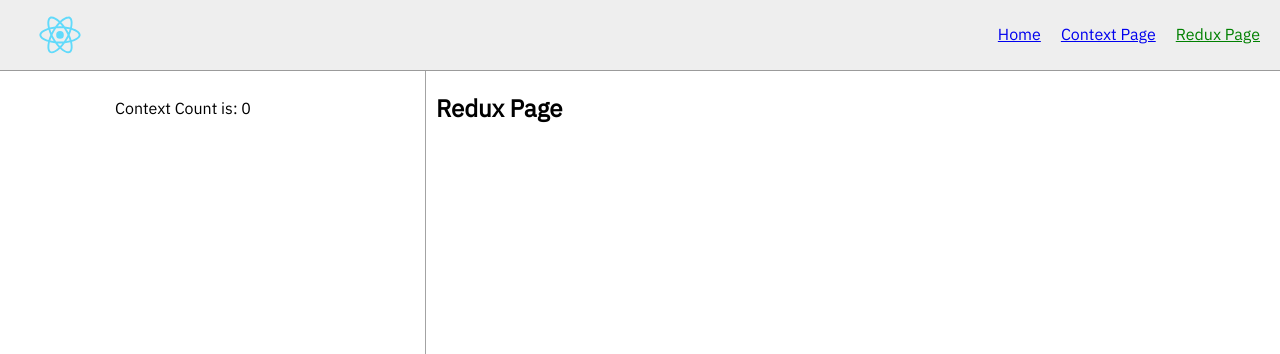
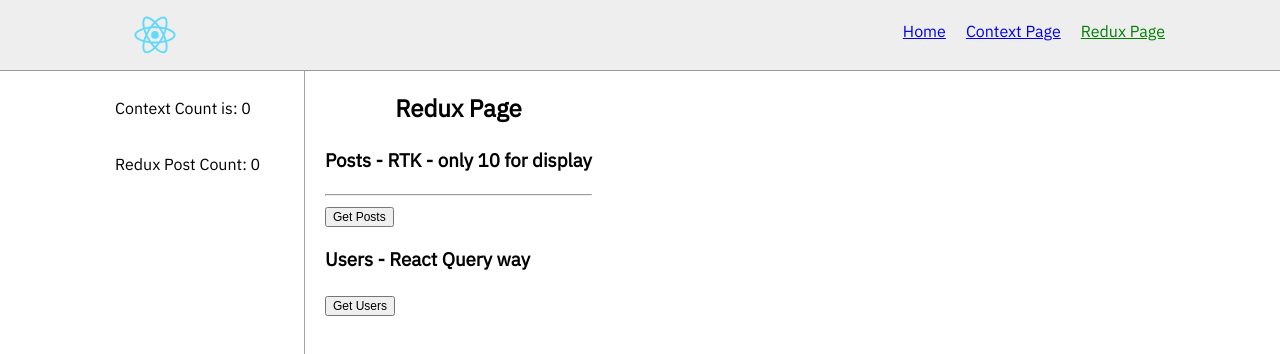
Before and after one commit to vamdigital/create-vam-app, a React (Create React App) app: page /redux in a window 1280 px wide. Shown: the top 354 px of the page. Built offline with nearby package versions, Linux system fonts and the light colour scheme.

Commit message:
adds reduxtoolkit and reactquery

```diff
--- /dev/null
+++ b/src/app/hooks.ts
@@ -0,0 +1,5 @@
+import { TypedUseSelectorHook, useDispatch, useSelector } from "react-redux";
+import type { AppDispatch, RootState } from "store";
+
+export const useAppDispatch = () => useDispatch<AppDispatch>();
+export const useAppSelector: TypedUseSelectorHook<RootState> = useSelector;
--- a/src/components/Header/Header.tsx
+++ b/src/components/Header/Header.tsx
@@ -1,6 +1,7 @@
 import { ReactComponent as Logo } from "assets/icons/logo.svg";
 import { NavLink } from "react-router-dom";
 import styled from "styled-components";
+import { Container } from "styles/globalStyles";
 
 const HeaderWrapper = styled.header`
 	display: flex;
@@ -27,6 +28,8 @@ const NavWrapper = styled.ul`
 
 const Nav = styled.nav`
 	display: flex;
+	width: 100%;
+	justify-content: flex-end;
 `;
 
 const NavList = styled.li`
@@ -41,6 +44,7 @@ const NavList = styled.li`
 export const HeaderComponent = () => {
   return (
 		<HeaderWrapper>
+			<Container>
 			<LogoWrapper>
 				<Logo width={100} height={50}/>
 				</LogoWrapper>
@@ -57,6 +61,7 @@ export const HeaderComponent = () => {
 					</NavList>
 				</NavWrapper>
 			</Nav>
+			</Container>
 		</HeaderWrapper>
   );
 };
--- a/src/components/Sidebar/sidebar.tsx
+++ b/src/components/Sidebar/sidebar.tsx
@@ -1,22 +1,27 @@
+import { useAppSelector } from "app/hooks";
 import { useCounterContext } from "context/counter/CounterContext";
 import styled from "styled-components";
 
 const SideBarWrapper = styled.div`
 	display: flex;
 	width: 30%;
+	max-width: 200px;
 	flex-direction: column;
 	padding: 10px;
-	margin-right: 10px;
+	margin-right: 20px;
 	border-right: 1px solid #a3a3a3;
+	min-height: 100%;
 	height: 100vh;
 
 `;
 
 export const SideBarComponent = () => {
   const { state } = useCounterContext();
+  const { postCount } = useAppSelector(state => state.posts);
   return (
 		<SideBarWrapper>
 			<p>Context Count is: {state.count}</p>
+			<p>Redux Post Count: {postCount}</p>
 		</SideBarWrapper>
   );
 };
--- /dev/null
+++ b/src/features/postsSlice.ts
@@ -0,0 +1,56 @@
+import { createAsyncThunk, createSlice, PayloadAction } from "@reduxjs/toolkit";
+
+export type PostData = {
+	userId: number;
+	id: number;
+	title: string;
+	body: string;
+}
+
+interface PostState {
+	data : PostData[];
+	status: "idle" | "loading" | "error";
+	error: string;
+	postCount: number;
+};
+
+const initialState: PostState = {
+  data: [],
+  status: "idle",
+  error: "",
+  postCount: 0
+};
+
+export const fetchPosts = createAsyncThunk("fetch/posts", async() => {
+  const response = await fetch("https://jsonplaceholder.typicode.com/posts");
+  if (!response.ok) throw new Error("Error fetching the data");
+  return response.json();
+});
+
+export const postSlice = createSlice({
+  name: "posts",
+  initialState,
+  reducers: {
+    getposts: (state, action: PayloadAction<PostData[]>) => {
+      state.status = "idle";
+      state.data = action.payload;
+    },
+    getPostCount: (state) => {
+      state.postCount = state.data?.length > 0 ? state.data?.length : 0;
+    }
+  },
+  extraReducers: (builder) => {
+    builder.addCase(fetchPosts.pending, (state) => {
+      state.status = "loading";
+    });
+    builder.addCase(fetchPosts.fulfilled, (state, action: PayloadAction<PostData[]>) => {
+      state.status = "idle";
+      state.data = action.payload;
+      state.postCount = state.data.length;
+    });
+  }
+
+});
+
+export const { getposts, getPostCount } = postSlice.actions;
+export default postSlice.reducer;
--- a/src/index.tsx
+++ b/src/index.tsx
@@ -1,15 +1,23 @@
 import React from "react";
 import ReactDOM from "react-dom";
+import { QueryClient, QueryClientProvider } from "react-query";
+import { Provider } from "react-redux";
 import { BrowserRouter as Router } from "react-router-dom";
+import { store } from "store";
 import { GlobalStyles } from "styles/globalStyles";
 import App from "./App";
 
+const queryClient = new QueryClient();
 ReactDOM.render(
   <React.StrictMode>
-		<Router>
-    <GlobalStyles />
-    <App />
-		</Router>
+    <Router>
+      <GlobalStyles />
+      <Provider store={store}>
+				<QueryClientProvider client={queryClient}>
+        <App />
+				</QueryClientProvider>
+      </Provider>
+    </Router>
   </React.StrictMode>,
   document.getElementById("root")
 );
--- a/src/pages/ContextPage.tsx
+++ b/src/pages/ContextPage.tsx
@@ -1,16 +1,18 @@
+import { useAppSelector } from "app/hooks";
 import { CounterType } from "context/counter/CounterAction";
 import { useCounterContext } from "context/counter/CounterContext";
 
 export const ContextPage = () => {
   const { state, dispatch } = useCounterContext();
-
+  const { postCount } = useAppSelector(state => state.posts);
   const increment = () => dispatch({ type: CounterType.INCREMENT });
   const decrement = () => dispatch({ type: CounterType.DECREMENT });
   const reset = () => dispatch({ type: CounterType.RESET });
   return (
 		<div>
-			<h2 style={{ textAlign: "center" }}>Context Page</h2>
+			<h2>Context Page</h2>
 			<p>Count: {state.count}</p>
+			<p>Post Count: {postCount}</p>
 			<button type="button" onClick={increment}>Increment</button>
 			<button type="button" onClick={reset}>Reset</button>
 			<button type="button" onClick={decrement}>Decrement</button>
--- a/src/pages/ReduxPage.tsx
+++ b/src/pages/ReduxPage.tsx
@@ -1,7 +1,72 @@
+import { useAppDispatch, useAppSelector } from "app/hooks";
+import { fetchPosts, PostData } from "features/postsSlice";
+import { useCallback } from "react";
+import { useQuery } from "react-query";
+
 export const ReduxPage = () => {
+  const dispatch = useAppDispatch();
+  const {
+    posts: { status, data, error, postCount }
+  } = useAppSelector((state) => state);
+
+  const getPosts = useCallback(() => {
+    if (postCount === 0) {
+      dispatch(fetchPosts());
+    }
+  }, [postCount, dispatch]);
+
+  const getPostQuery = async () => {
+    const res = await fetch("https://jsonplaceholder.typicode.com/posts");
+    return res.json();
+  };
+
+  const {
+    data: posts,
+    isLoading: isQueryLoading,
+    isError,
+    refetch
+  } = useQuery<PostData[], Error>("posts", getPostQuery, {
+    refetchOnWindowFocus: false,
+    enabled: false
+  });
+
+  const handleQueryClick = () => {
+    refetch();
+  };
+
   return (
-		<div>
-			<h2 style={{ textAlign: "center" }}>Redux Page</h2>
-		</div>
+    <div>
+      <h2 style={{ textAlign: "center" }}>Redux Page</h2>
+      <h3>Posts - RTK - only 10 for display </h3>
+      {status === "loading" && <div> Loading posts...</div>}
+      {status === "error" && <div> {error} </div>}
+      {data && (
+        <ul>
+          {data.slice(0, 10).map((post) => (
+            <li key={post.id}>
+              <h2>{post.title}</h2>
+              <p>{post.body}</p>
+            </li>
+          ))}
+        </ul>
+      )}
+			<hr />
+      <button onClick={getPosts}>Get Posts</button>
+      <h3> Users - React Query way </h3>
+			{isQueryLoading && <div> Query Loading....</div>}
+			{isError && <div>Error fetching your query... </div>}
+			{posts && (
+				<ul>
+					{posts.slice(11, 20).map((post) => (
+						<li key={post.id + 1}>
+							<h2>{post.title}</h2>
+							<p>{post.body}</p>
+						</li>
+					))}
+				</ul>
+			)}
+
+      <button onClick={handleQueryClick}>Get Users</button>
+    </div>
   );
 };
--- /dev/null
+++ b/src/store/index.ts
@@ -0,0 +1,11 @@
+import { configureStore } from "@reduxjs/toolkit";
+import postReducers from "features/postsSlice";
+
+export const store = configureStore({
+  reducer: {
+    posts: postReducers
+  }
+});
+
+export type RootState = ReturnType<typeof store.getState>;
+export type AppDispatch = typeof store.dispatch
--- a/src/styles/globalStyles.ts
+++ b/src/styles/globalStyles.ts
@@ -5,7 +5,7 @@ export const GlobalStyles = createGlobalStyle`
 *, *:before, *:after{
 	box-sizing: inherit;
 }
-html, body {
+html {
 	overflow: hidden;
 	height: 100%;
 }
@@ -38,7 +38,6 @@ export const Container = styled.div`
 	max-width: 1100px;
 	padding: 0 15px;
 	margin: 0 auto;
-	flex-direction: column;
 `;
 
 export const Main = styled.div`
```
Also changed, not shown: package.json (+5 -2 lines), public/index.html (+0 -9 lines), src/components/Posts/index.tsx (added, +10 -0 lines), 2 other files (tests, documents, lock files or other folders).
